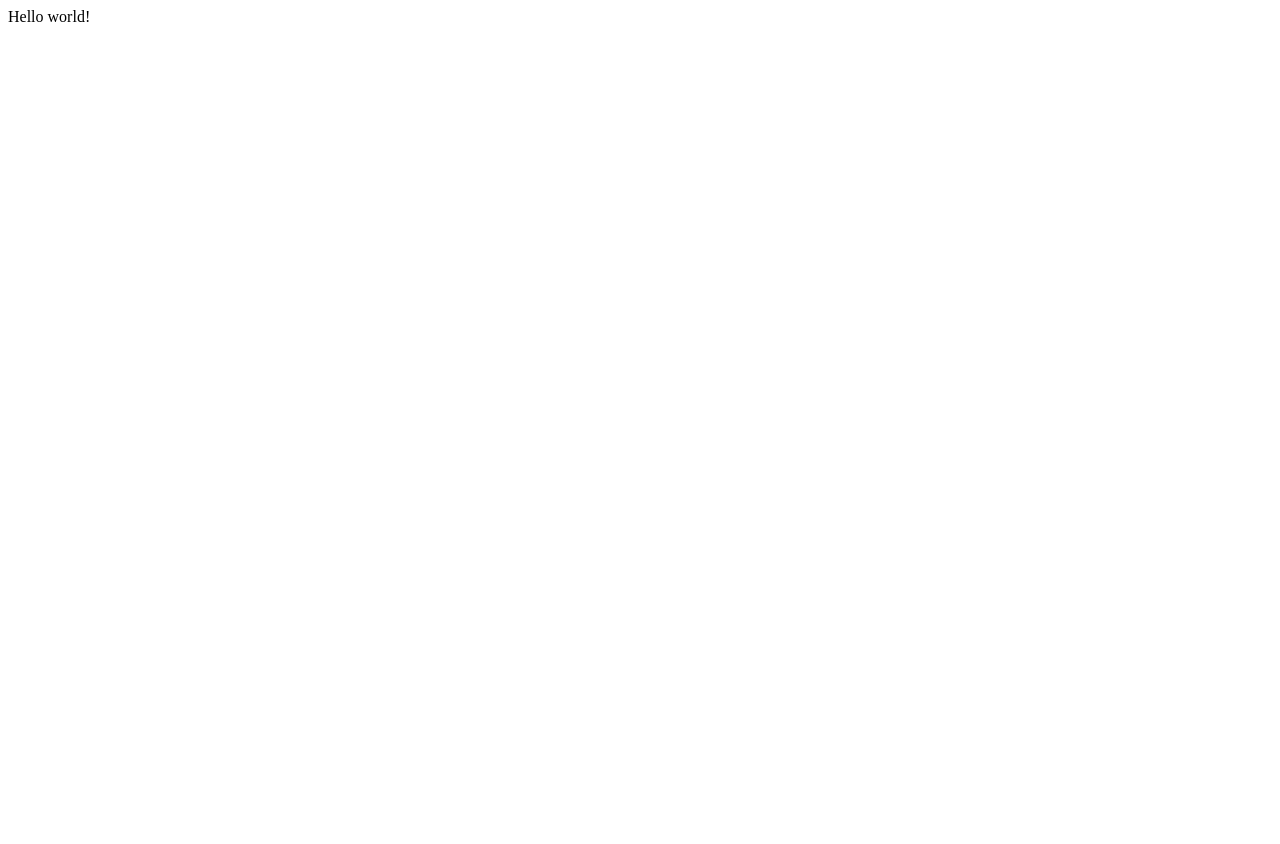
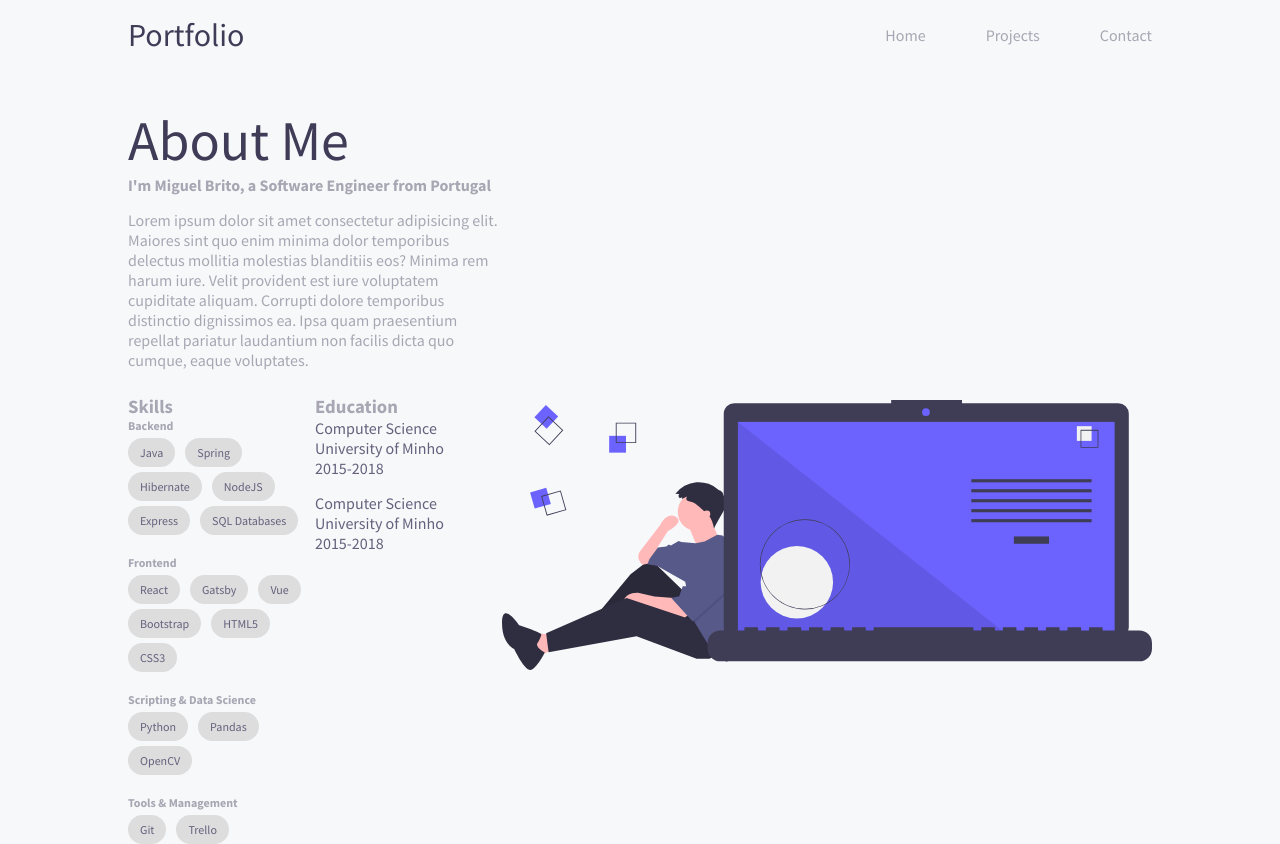
Before and after one commit to miguelfbrito/portfolio, a Gatsby site in the folder portfolio/: page / in a window 1280 px wide. Before the commit the page ends 800 px from the top, so only its background shows below. Built offline with nearby package versions, Linux system fonts and the light colour scheme; Gatsby itself is replaced by a stand-in of ours.

Commit message:
Add header and landing section

```diff
--- a/portfolio/gatsby-config.js
+++ b/portfolio/gatsby-config.js
@@ -6,5 +6,18 @@
 
 module.exports = {
   /* Your site config here */
-  plugins: [],
+  plugins: [
+    "gatsby-plugin-styled-components",
+    {
+      resolve: "gatsby-plugin-google-fonts",
+      options: {
+        fonts: [
+          `oswald\:100,200i`,
+          `roboto`,
+          `source sans pro\:300,400,400i,700`,
+        ],
+        display: "swap",
+      },
+    },
+  ],
 }
--- a/portfolio/package.json
+++ b/portfolio/package.json
@@ -15,8 +15,11 @@
   },
   "dependencies": {
     "gatsby": "^2.23.12",
+    "gatsby-plugin-google-fonts": "^1.0.1",
+    "gatsby-plugin-styled-components": "^3.3.10",
     "react": "^16.12.0",
-    "react-dom": "^16.12.0"
+    "react-dom": "^16.12.0",
+    "styled-components": "^5.1.1"
   },
   "devDependencies": {
     "prettier": "2.0.5"
--- /dev/null
+++ b/portfolio/src/components/common/Container/index.js
@@ -0,0 +1,20 @@
+import styled from "styled-components"
+
+export const Container = styled.div`
+  max-width: 1280px;
+  margin: 0 auto;
+  width: 90%;
+
+  @media (min-width: 601px) {
+    width: 90%;
+  }
+
+  @media (min-width: 993px) {
+    width: 80%;
+  }
+
+  img {
+    display: flex;
+    align-items: center;
+  }
+`
--- /dev/null
+++ b/portfolio/src/components/common/Grid/index.js
@@ -0,0 +1,19 @@
+import styled from "styled-components"
+
+const media = {
+  xs: styles => `
+    @media only screen and (max-width: 360px) {
+        ${styles}
+    }
+  `,
+}
+
+export const Grid = styled.div``
+export const Row = styled.div`
+  display: flex;
+`
+export const Col = styled.div`
+  flex: ${props => props.size};
+  ${props => props.collapse && media[props.collapse](`display: none`)}
+  ${props => props.centerVertical}
+`
--- /dev/null
+++ b/portfolio/src/components/common/constants.js
@@ -0,0 +1,6 @@
+export const color = {
+  background: "#F7F8FA",
+  darkblue: "#403b57",
+  darkbluetext: "#66607d",
+  graytext: "#a8a6b3",
+}
--- /dev/null
+++ b/portfolio/src/components/common/globalStyle.js
@@ -0,0 +1,37 @@
+import { createGlobalStyle } from "styled-components"
+import { color } from "../common/constants"
+
+const GlobalStyle = createGlobalStyle`
+    * {
+        margin: 0px;
+        padding: 0px;
+    }
+
+    h1, h2, h3, h4, a, p {
+        font-family: Source sans pro;
+    }
+    h1, h2{
+        color: ${color.darkblue};
+    }
+
+    h3, h4, a {
+        color:  ${color.graytext}
+    }
+
+    body {
+        background-color: ${color.background}
+    }
+
+    h1, a {
+        font-weight: 400;
+    }
+
+    p {
+        color: ${color.darkbluetext}
+    }
+
+
+
+`
+
+export default GlobalStyle
--- /dev/null
+++ b/portfolio/src/components/landing/Description/index.jsx
@@ -0,0 +1,93 @@
+import React from "react"
+import { Fragment } from "react"
+import {
+  Education,
+  University,
+  Course,
+  StudiesDuration,
+  Skills,
+  Skill,
+  SkillCategory,
+} from "./styles"
+
+import { Grid, Row, Col } from "../../common/Grid"
+
+const skills = {
+  backend: [
+    "Java",
+    "Spring",
+    "Hibernate",
+    "NodeJS",
+    "Express",
+    "SQL Databases",
+  ],
+  frontend: ["React", "Gatsby", "Vue", "Bootstrap", "HTML5", "CSS3"],
+  scripting: ["Python", "Pandas", "OpenCV"],
+  project: ["Git", "Trello"],
+}
+
+export const Description = () => {
+  return (
+    <Fragment>
+      <Grid>
+        <Row style={{ marginTop: "25px" }}>
+          <Col size={1}>
+            <h3>Skills</h3>
+            <SkillCategory>
+              <h4>Backend</h4>
+              <Skills>
+                {skills.backend.map(sk => (
+                  <Skill>
+                    <p>{sk}</p>
+                  </Skill>
+                ))}
+              </Skills>
+            </SkillCategory>
+
+            <SkillCategory>
+              <h4>Frontend</h4>
+              <Skills>
+                {skills.frontend.map(sk => (
+                  <Skill>
+                    <p>{sk}</p>
+                  </Skill>
+                ))}
+              </Skills>
+            </SkillCategory>
+            <SkillCategory>
+              <h4>Scripting & Data Science</h4>
+              <Skills>
+                {skills.scripting.map(sk => (
+                  <Skill>
+                    <p>{sk}</p>
+                  </Skill>
+                ))}
+              </Skills>
+            </SkillCategory>
+            <SkillCategory>
+              <h4>Tools & Management</h4>
+              <Skills>
+                {skills.project.map(sk => (
+                  <Skill>
+                    <p>{sk}</p>
+                  </Skill>
+                ))}
+              </Skills>
+            </SkillCategory>
+          </Col>
+          <Col size={1}>
+            <Education>
+              <h3>Education</h3>
+              <Course>Computer Science</Course>
+              <University>University of Minho</University>
+              <StudiesDuration>2015-2018</StudiesDuration>
+              <Course>Computer Science</Course>
+              <University>University of Minho</University>
+              <StudiesDuration>2015-2018</StudiesDuration>
+            </Education>
+          </Col>
+        </Row>
+      </Grid>
+    </Fragment>
+  )
+}
--- /dev/null
+++ b/portfolio/src/components/landing/Description/styles.js
@@ -0,0 +1,37 @@
+import styled from "styled-components"
+
+export const Education = styled.div``
+export const University = styled.p``
+
+export const Course = styled.p``
+
+export const StudiesDuration = styled.p`
+  margin-bottom: 15px;
+`
+export const Skills = styled.div`
+  display: flex;
+  flex-wrap: wrap;
+`
+
+export const Skill = styled.div`
+  background-color: #ddd;
+  padding: 7px 12px;
+  border-radius: 20px;
+
+  margin-top: 5px;
+  margin-right: 10px;
+
+  p {
+    font-size: 12px;
+    text-align: center;
+  }
+`
+export const SkillCategory = styled.div`
+  &:not(:nth-child(2)) {
+    margin-top: 20px;
+  }
+
+  h4 {
+    font-size: 12px;
+  }
+`
--- /dev/null
+++ b/portfolio/src/components/landing/Header/Navbar/index.jsx
@@ -0,0 +1,11 @@
+import React from "react"
+
+import { NavbarLinks } from "../NavbarLinks"
+import { Wrapper } from "./styles"
+
+export const Navbar = () => (
+  <Wrapper>
+    <h1>Portfolio</h1>
+    <NavbarLinks />
+  </Wrapper>
+)
--- /dev/null
+++ b/portfolio/src/components/landing/Header/Navbar/styles.js
@@ -0,0 +1,28 @@
+import styled from "styled-components"
+import { color } from "../../../common/constants"
+
+export const Wrapper = styled.div`
+  display: flex;
+  justify-content: space-between;
+  padding-top: 15px;
+
+  ul {
+    display: flex;
+    list-style: none;
+    align-items: center;
+
+    li {
+      display: inline-block;
+    }
+  }
+
+  a {
+    text-decoration: none;
+    margin: 0 30px;
+  }
+
+  li:last-child > a {
+    margin-right: 0 !important;
+    padding-right: 0;
+  }
+`
--- /dev/null
+++ b/portfolio/src/components/landing/Header/NavbarLinks/index.jsx
@@ -0,0 +1,17 @@
+import React from "react"
+
+export const NavbarLinks = () => {
+  return (
+    <ul>
+      <li>
+        <a href="Home">Home</a>
+      </li>
+      <li>
+        <a href="Projects">Projects</a>
+      </li>
+      <li>
+        <a href="Contact">Contact</a>
+      </li>
+    </ul>
+  )
+}
--- /dev/null
+++ b/portfolio/src/components/landing/Intro/index.jsx
@@ -0,0 +1,19 @@
+import React, { Fragment } from "react"
+import { Wrapper } from "./styles"
+
+export const Intro = () => {
+  return (
+    <Wrapper>
+      <h2>About Me</h2>
+      <h3>I'm Miguel Brito, a Software Engineer from Portugal</h3>
+      <h4>
+        Lorem ipsum dolor sit amet consectetur adipisicing elit. Maiores sint
+        quo enim minima dolor temporibus delectus mollitia molestias blanditiis
+        eos? Minima rem harum iure. Velit provident est iure voluptatem
+        cupiditate aliquam. Corrupti dolore temporibus distinctio dignissimos
+        ea. Ipsa quam praesentium repellat pariatur laudantium non facilis dicta
+        quo cumque, eaque voluptates.
+      </h4>
+    </Wrapper>
+  )
+}
--- /dev/null
+++ b/portfolio/src/components/landing/Intro/styles.js
@@ -0,0 +1,23 @@
+import styled from "styled-components"
+import { color } from "../../common/constants"
+
+export const Wrapper = styled.div`
+  padding-top: 50px;
+
+  h2 {
+    font-weight: 500;
+    font-size: 3.5em;
+  }
+
+  h3 {
+    font-weight: 600;
+    font-size: 1em;
+    margin-bottom: 15px;
+  }
+
+  h4 {
+    font-weight: 400;
+    font-size: 1em;
+    line-height: 20px;
+  }
+`
--- a/portfolio/src/pages/index.js
+++ b/portfolio/src/pages/index.js
@@ -1,5 +1,42 @@
-import React from "react"
+import React, { Fragment } from "react"
+import { Navbar } from "../components/landing/Header/Navbar"
+import { Container } from "../components/common/Container"
+import GlobalStyle from "../components/common/globalStyle"
+import { Intro } from "../components/landing/Intro"
+import { Description } from "../components/landing/Description"
+import developer from "../assets/images/undraw_code_thinking.svg"
+import programming from "../assets/images/undraw_programming.svg"
+import { Grid, Row, Col } from "../components/common/Grid"
 
-export default function Home() {
-  return <div>Hello world!</div>
-}
+export default () => (
+  <Fragment>
+    <GlobalStyle />
+    <Container>
+      <Navbar />
+      <Grid>
+        <Row style={{ height: "90vh" }}>
+          <Col size={1}>
+            <Intro />
+            <Description />
+          </Col>
+          <Col
+            size={1}
+            collapse="xs"
+            style={{
+              display: "flex",
+              alignItems: "center",
+              justifyContent: "flex-end",
+            }}
+          >
+            <img
+              src={developer}
+              style={{ marginTop: "30vh" }}
+              width="650px"
+              alt="Thinking developer"
+            />
+          </Col>
+        </Row>
+      </Grid>
+    </Container>
+  </Fragment>
+)
```
Also changed, not shown: portfolio/src/assets/images/undraw_code_thinking.svg (added), portfolio/src/assets/images/undraw_programming.svg (added), portfolio/src/components/landing/Header/NavbarLinks/styles.js (added), 1 other file.
